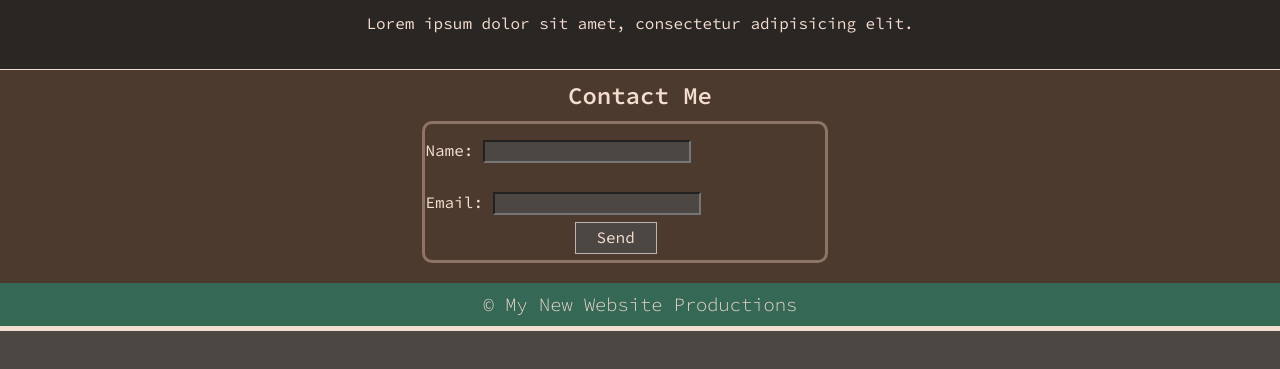
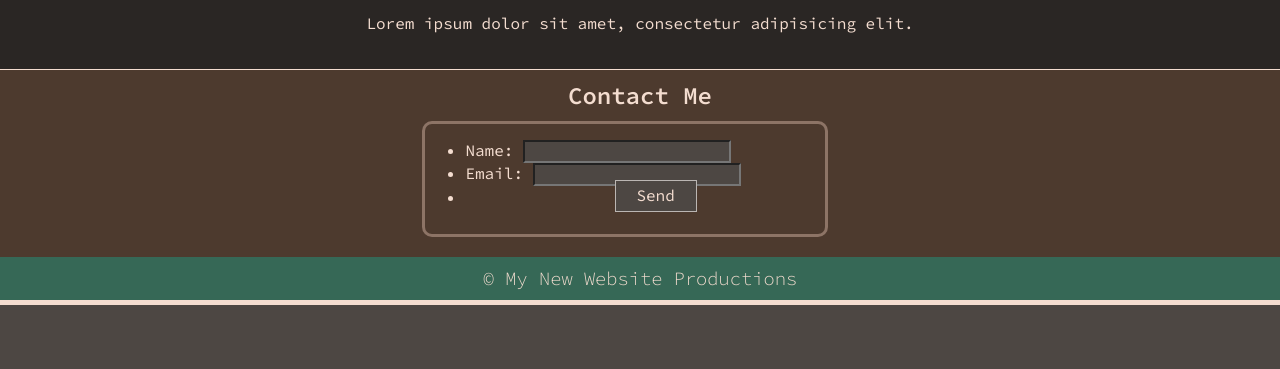
Before and after one commit to andykb9b13/CSS-DEMO, a plain HTML site: page index.html in a window 1280 px wide. Shown: the part 403-772 px from the top of the page. Drawn offline with Linux system fonts and the light colour scheme.

```diff
--- a/app.css
+++ b/app.css
@@ -103,9 +103,9 @@ h1 {
 }
 
 
-form p,
+form label,
 form input,
-form .button {
+form div {
     display: inline-block;
 }
 
@@ -138,7 +138,7 @@ footer {
 }
 
 footer h3 {
-    margin: 0px;
+    margin: 0px auto;
     padding: 10px;
     text-align: center;
     font-weight: 300;
--- a/index.html
+++ b/index.html
@@ -41,17 +41,21 @@
             <h2>Contact Me</h2>
             <form>
                 <div class="contact-box">
-                    <div>
-                        <p>Name:</p>
-                        <input type="text" name="name">
-                    </div>
-                    <div>
-                        <p>Email:</p>
-                        <input type="email">
-                    </div>
-                    <div class="button">
-                        <p>Send</p>
-                    </div>
+                    <ul>
+                        <li>
+                            <label for="name">Name:</label>
+                            <input type="text" name="name">
+                        </li>
+                        <li>
+                            <label for="email">Email:</label>
+                            <input type="email" name="email">
+                        </li>
+                        <li>
+                            <div class="button">
+                                <p>Send</p>
+                            </div>
+                        </li>
+                    </ul>
                 </div>
             </form>
         </section>
```
